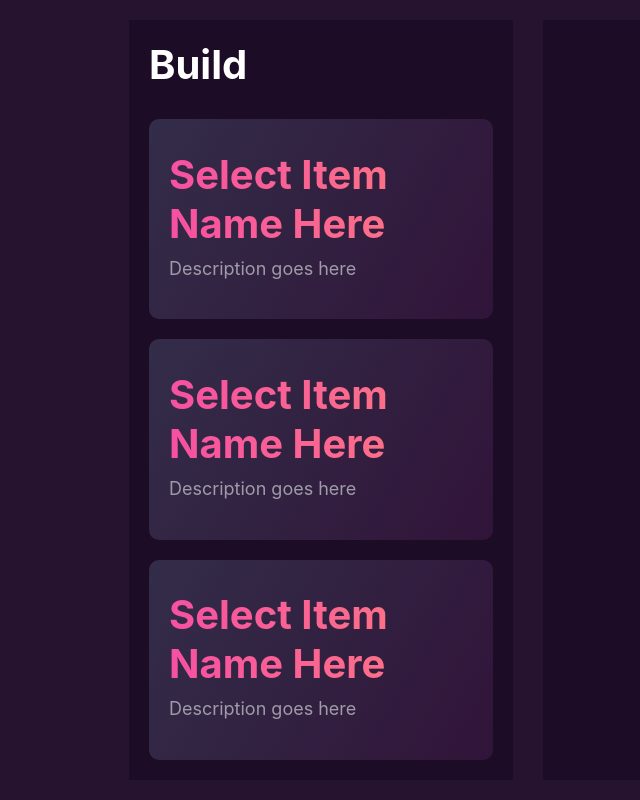
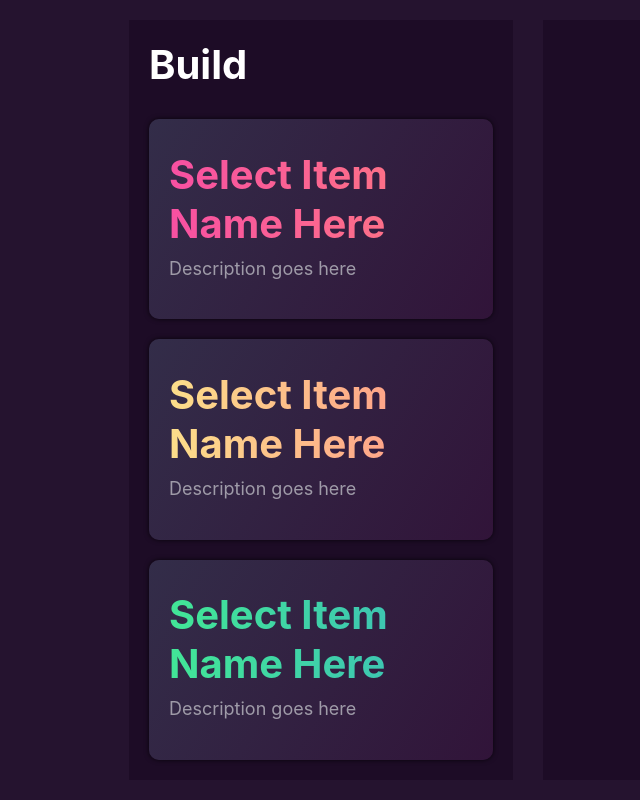
Before and after one commit to ComeAlongErica/lightroom-exposure-app, a React (Create React App) app: page / in a window 1280 px wide. Shown: the whole page, without its empty margins (112-752 px from the left). Built offline with nearby package versions, Linux system fonts and the light colour scheme.

Commit message:
passed theme props for card headers

```diff
--- a/src/components/SelectorView.jsx
+++ b/src/components/SelectorView.jsx
@@ -2,6 +2,10 @@ import React from 'react';
 import styled from 'styled-components'
 
 import Cards from './parts/Cards'
+
+const theme = {
+  main: 'linear-gradient(to right, #f750a2 0%, #ff7c7e 100%)'
+};
 
 const SelectorContainer = styled.div`
 display: flex;
@@ -34,9 +38,9 @@ const SelectorView = () => {
     <SelectorContainer>
       <Title>Build</Title>
       <div>
-        <Cards />
-        <Cards />
-        <Cards />
+        <Cards theme={{ main: "linear-gradient(to right, #f750a2 0%, #ff7c7e 100%)" }}/>
+        <Cards theme={{ main: "linear-gradient(to right, #fcde8a 0%, #ff8f89 100%)" }}/>
+        <Cards theme={{ main: "linear-gradient(to right, #42e697 0%, #3cbabb 100%)" }}/>
       </div>
     </SelectorContainer >
   )
--- a/src/components/parts/Cards.jsx
+++ b/src/components/parts/Cards.jsx
@@ -6,24 +6,28 @@ flex-grow: 1;
 background-image: linear-gradient(-240deg, #332d49, #311439);
 margin: 10px;
 border-radius: 10px;
+box-shadow: 0px 0px 5px 0px rgba(0,0,0,0.75);
+
 p {
   font-size: 18px;
   margin: 10px;
   color: #9f9ba8;
 }
 `
+
 const CardTitle = styled.h2`
 background: linear-gradient(to right, #f750a2 0%, #ff7c7e 100%);
+background: ${props => props.theme.main};
 -webkit-background-clip: text;
 -webkit-text-fill-color: transparent;
 font-size: 40px;
 margin: 0 10px;
 `
 
-const Cards = () => {
+const Cards = (props) => {
   return (
     <CardsContainer>
-      <CardTitle>Select Item Name Here</CardTitle>
+      <CardTitle theme={props.theme}>Select Item Name Here</CardTitle>
       <p>Description goes here</p>
     </CardsContainer >
   )
```
